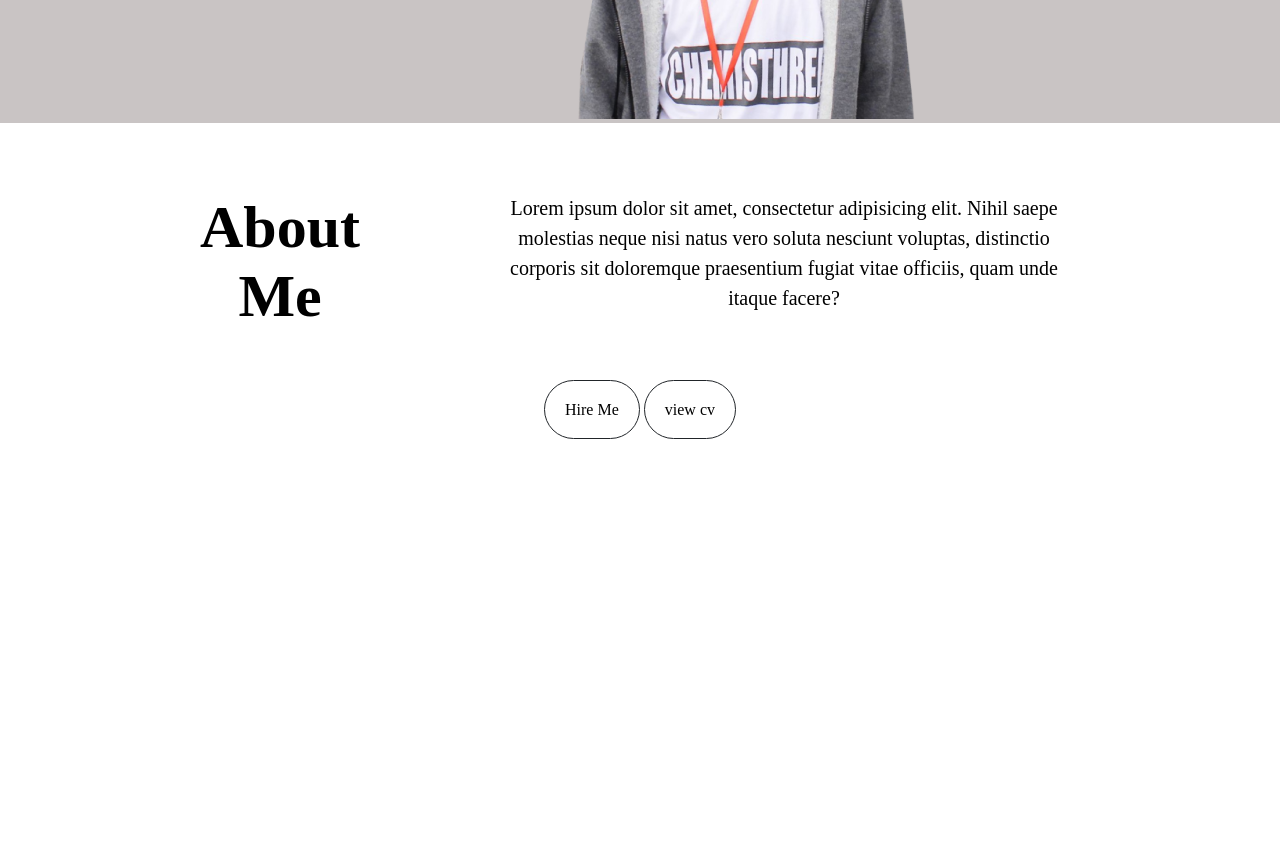
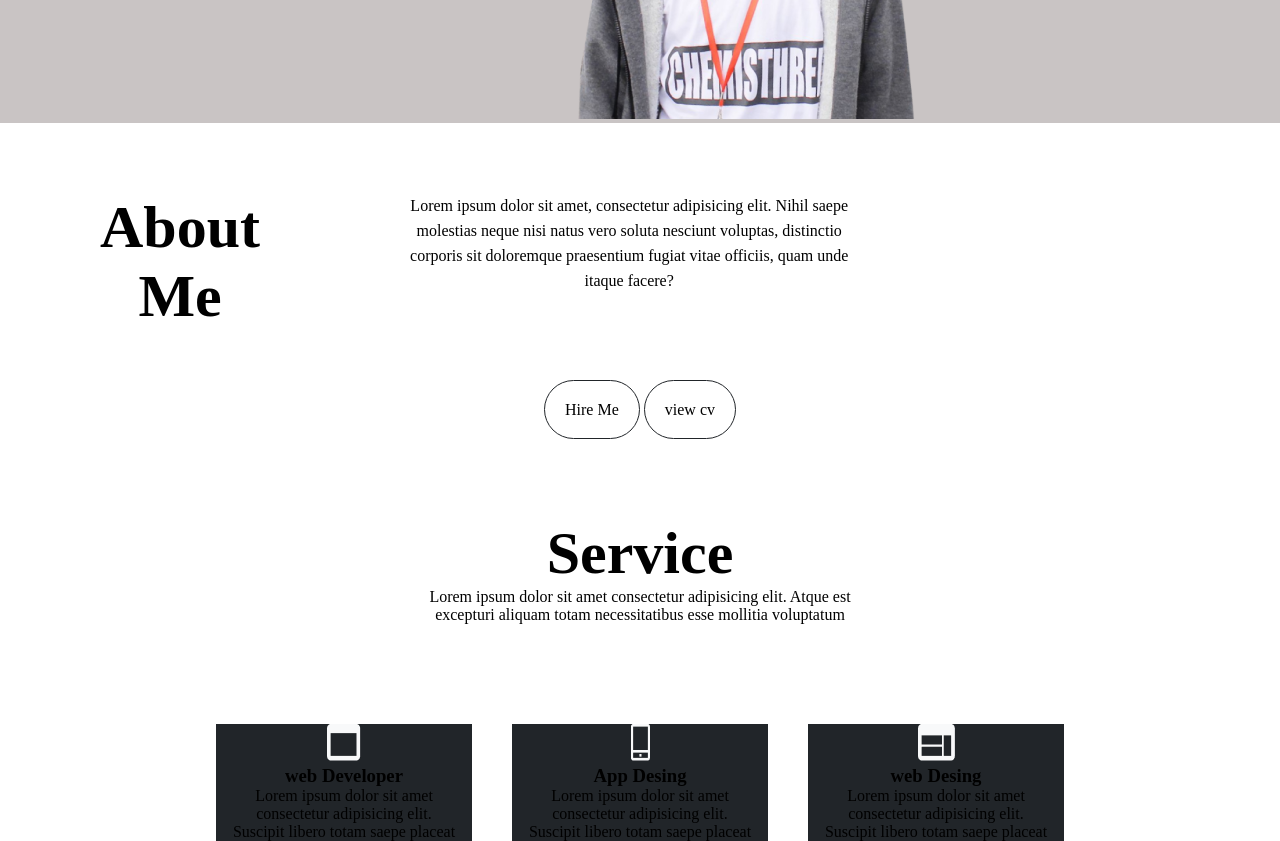
Before and after one commit to AhmedSamyEid/R, a plain HTML site: page index.html in a window 1280 px wide. Shown: the part 620-1461 px from the top of the page. Before the commit the page ends 1059 px from the top, so only its background shows below. Drawn offline with Linux system fonts and the light colour scheme.

Commit message:
It is finished section service.

```diff
--- a/assets/style/main.css
+++ b/assets/style/main.css
@@ -102,7 +102,7 @@ label {
     background-color: rgb(201, 196, 196);
   }
   .user img {
-    width: 60%;
+    width: 50%;
   }
 }
 .user img {
@@ -120,27 +120,51 @@ label {
   top: 200px;
   margin-left: 10%;
 }
-.user p,
-.dolor {
+.user p {
   font-size: 20px;
   line-height: 30px;
 }
 .about-us {
   text-align: center;
-  padding: 70px 200px;
+  padding: 70px 100px;
   display: flex;
   gap: 150px;
+  flex-wrap: wrap;
 }
-.about-us h2 {
+.about-us h2,
+.Service h2 {
   font-size: 60px;
 }
-.view {
+.view,
+.Service {
   text-align: center;
 }
 .view a {
   padding: 20px;
   text-decoration: none;
-  border:  solid 1px #212529;
+  border: solid 1px #212529;
   color: #000;
   border-radius: 50px;
 }
+.dolor {
+  flex-wrap: wrap;
+  line-height: 25px;
+}
+.Service {
+  margin-top: 100px;
+  flex-wrap: wrap;
+}
+.Developer {
+  text-align: center;
+  display: flex;
+  justify-content: center;
+  position: relative;
+  width: 100%;
+  gap: 40px;
+  margin-top: 100px;
+  flex-wrap: wrap;
+}
+.web {
+  background-color: #212529;
+  width: 20%;
+}
--- a/index.html
+++ b/index.html
@@ -68,5 +68,43 @@
         <a href="#">view cv</a>
       </div>
     </section>
+    <section class="service" id="service">
+      <div class="Service">
+        <h2>Service</h2>
+        <p>
+          Lorem ipsum dolor sit amet consectetur adipisicing elit. Atque est<br />
+          excepturi aliquam totam necessitatibus esse mollitia voluptatum
+        </p>
+        <div class="Developer">
+          <div class="web">
+            <img src="assets/icons/web-development.webp">
+            <h3>web Developer</h3>
+            <p>
+              Lorem ipsum dolor sit amet<br />
+              consectetur adipisicing elit.<br />
+              Suscipit libero totam saepe placeat
+            </p>
+          </div>
+          <div class="web">
+            <img src="assets/icons/mobile.webp">
+            <h3>App Desing</h3>
+            <p>
+              Lorem ipsum dolor sit amet<br />
+              consectetur adipisicing elit.<br />
+              Suscipit libero totam saepe placeat
+            </p>
+          </div>
+          <div class="web">
+            <img src="assets/icons/web-design.webp">
+            <h3>web Desing</h3>
+            <p>
+              Lorem ipsum dolor sit amet<br />
+              consectetur adipisicing elit.<br />
+              Suscipit libero totam saepe placeat
+            </p>
+          </div>
+        </div>
+      </div>
+    </section>
   </body>
 </html>
```
